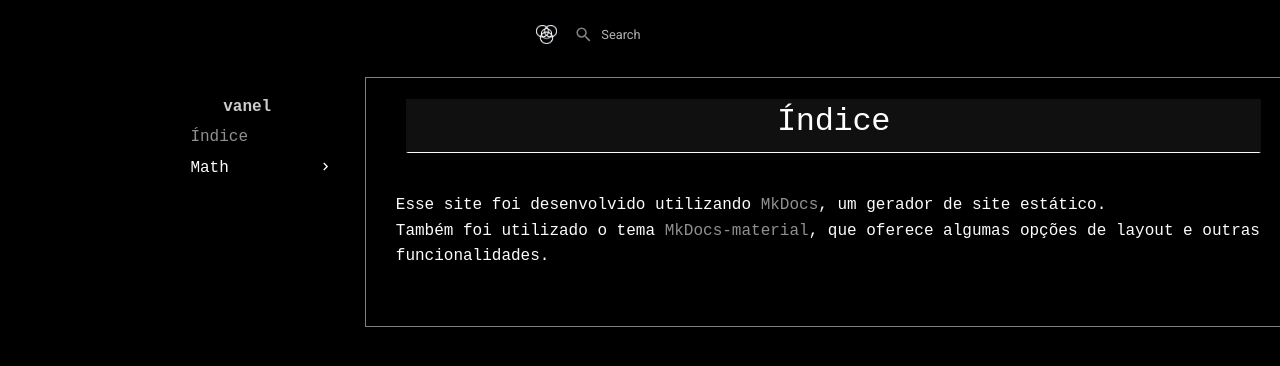
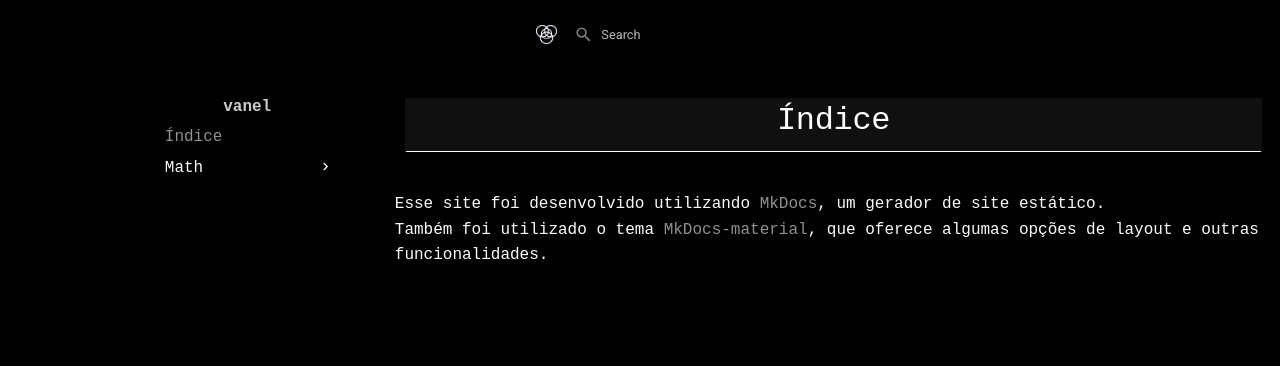
Before and after one commit to vaneldoga/vanel, an MkDocs documentation site: the page built from docs/Índice.md, in a window 1280 px wide. Shown: the top 366 px of the page. Built offline with MkDocs 1.6.1 and Material for MkDocs 9.7.7, drawn with Linux system fonts in a browser that asks for light colours; some web fonts are replaced.

Commit message:
remoção da borda e ícone de arquivos e pastas

```diff
--- a/docs/config/css/custom.css
+++ b/docs/config/css/custom.css
@@ -209,7 +209,7 @@ th {
   background-color: #000000;
   margin-left: auto;
   margin-right: auto;
-  border: solid 1px #808080;
+  border: solid 0px #808080;
   font-size: 1rem;
 }
 
@@ -277,43 +277,6 @@ p {
 .md-content__inner {
   padding-bottom: 30px;
   padding-top: 30px;
-}
-
-a.md-nav__link::before {
-  content: "";
-  margin-right: 0.5rem;
-  opacity: 0.8;
-  vertical-align: middle;
-  position: relative;
-  top: -1px;
-}
-
-
-label.md-nav__link::before {
-  content: "";
-  font-family: 'FiraCode Nerd Font';
-  margin-right: 0.5rem;
-  opacity: 0.8;
-  transition: transform 0.2s ease;
-  vertical-align: middle;
-  position: relative;
-  top: -1px;
-}
-
-input.md-nav__toggle:checked + label.md-nav__link::before {
-  content: "";
-  font-family: 'FiraCode Nerd Font';
-  transform: rotate(0deg);
-  vertical-align: middle;
-  position: relative;
-  top: -1px;
-}
-
-a.md-nav__link::before,
-label.md-nav__link::before {
-  font-family: 'FiraCode Nerd Font' !important;
-  font-size: 0.9rem;
-  vertical-align: middle;
 }
 
 .md-nav--primary .md-nav__title[for=__drawer] {
```
